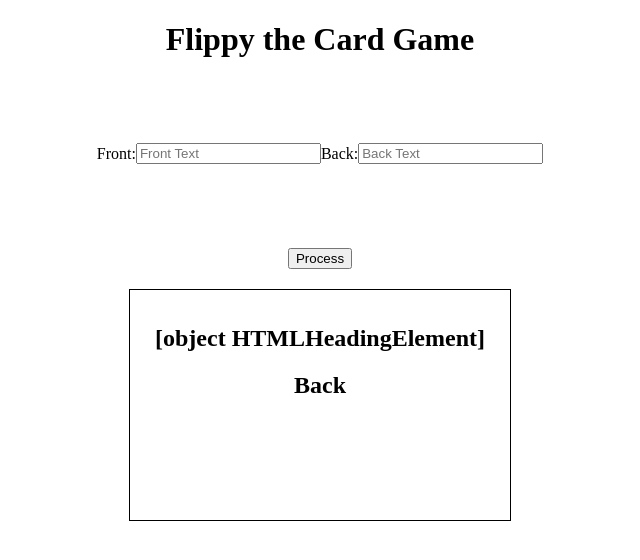
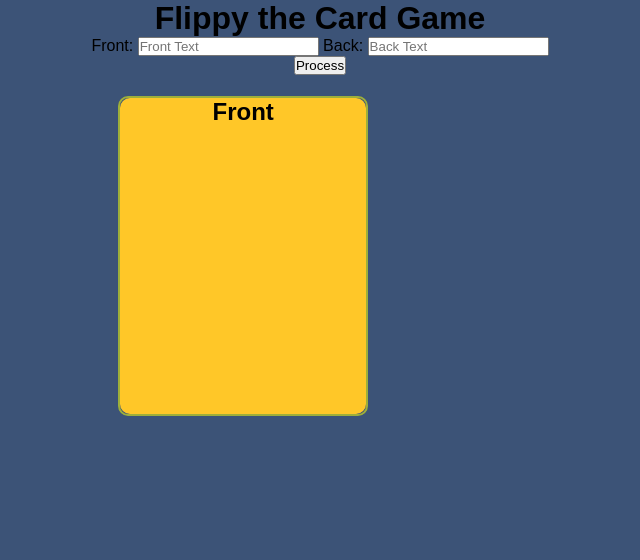
Before and after one commit to lmiddeke/Flip-Card, a plain HTML site: page index.html in a window 1280 px wide. Shown: the whole page, without its empty margins (320-960 px from the left). Drawn offline with Linux system fonts and the light colour scheme.

Commit message:
Got functionality to work

```diff
--- a/index.html
+++ b/index.html
@@ -17,12 +17,14 @@
 
     <button id="button" type="button" name="button">Process</button>
 
-    <section id="card">
-        <div>
-            <h2 id="cardFront">Front</h2>
-        </div>
-        <div>
-            <h2 id="cardBack">Back</h2>
+    <section id="parent">
+        <div id="card">
+            <div id="cFront">
+                <h2 id="cardFront">Front</h2>
+            </div>
+            <div id="cBack">
+                <h2 id="cardBack">Back</h2>
+            </div>
         </div>
     </section>
 
--- a/main.js
+++ b/main.js
@@ -1,8 +1,14 @@
 document.querySelector('#button').addEventListener('click', launch)
+document.querySelector('#card').addEventListener('click', flip)
+
 
 function launch() {
     const cardFront = document.querySelector('#frontForm').value
     const cardBack = document.querySelector('#backForm').value
+
+    document.querySelector('#cardFront').innerText = cardFront
 }
 
-document.querySelector('#cardFront').innerText = cardFront
+function flip() {
+    card.classList.toggle("flipper")
+}
--- a/style.css
+++ b/style.css
@@ -1,24 +1,77 @@
+* {
+  margin: 0;
+  padding: 0;
+  box-sizing: border-box;
+  font-family: sans-serif;
+}
+
 h1 {
     text-align: center;
 }
 
-#card {
-    border: 1px solid black;
-    text-align: center;
-    padding: 15px;
-    margin: 0 auto;
-    width: 350px;
-  height: 200px;
+body {
+  background: #3C5377;
+  text-align: center;
 }
 
-form {
-  display: flex;
-  justify-content: center;
-  align-items: center;
-  height: 148px;
+#parent {
+  position: absolute;
+  width: 250px;
+  height: 320px;
+  top: 32%;
+  left: 44%;
+  transform:translate(-50%,-50%)
 }
 
-button {
-  display: block;
-  margin: 20px auto;
+#card {
+  border: 2px solid rgb(158, 175, 58);
+  position: relative;
+  top: 0;
+  left: 0;
+  width: 100%;
+  height: 100%;
+  border-radius: 10px;
+  transform-style: preserve-3d;
+  transition: all 0.8s ease;
+
 }
+
+#cFront {
+  position: absolute;
+  top: 0;
+  left: 0;
+  width: 100%;
+  height: 100%;
+  border-radius: 10px;
+  backface-visibility: hidden;
+  overflow: hidden;
+  background: #ffc728;
+  color: #000;
+}
+
+#cBack {
+  position: absolute;
+  top: 0;
+  left: 0;
+  width: 100%;
+  height: 100%;
+  border-radius: 10px;
+  backface-visibility: hidden;
+  overflow: hidden;
+  background: #fafafa;
+  color: #333;
+  text-align: center;
+  transform: rotateY(180deg);
+}
+
+.flipper{
+  transform: rotateY(180deg);
+}
+
+#cfront h2, #cback h2{
+  font-family: sans-serif;
+  padding: 30px;
+  font-weight: bold;
+  font-size: 24px;
+  text-align: center;
+}
```
